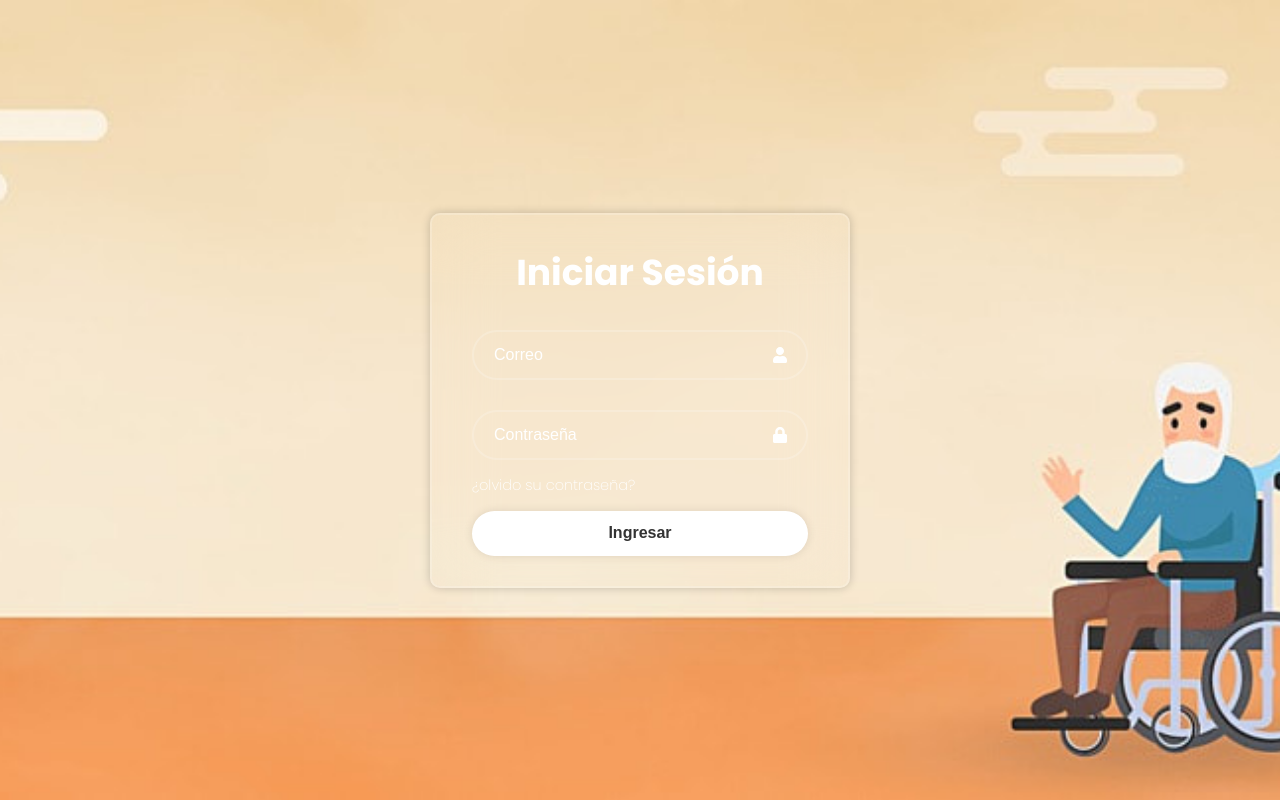
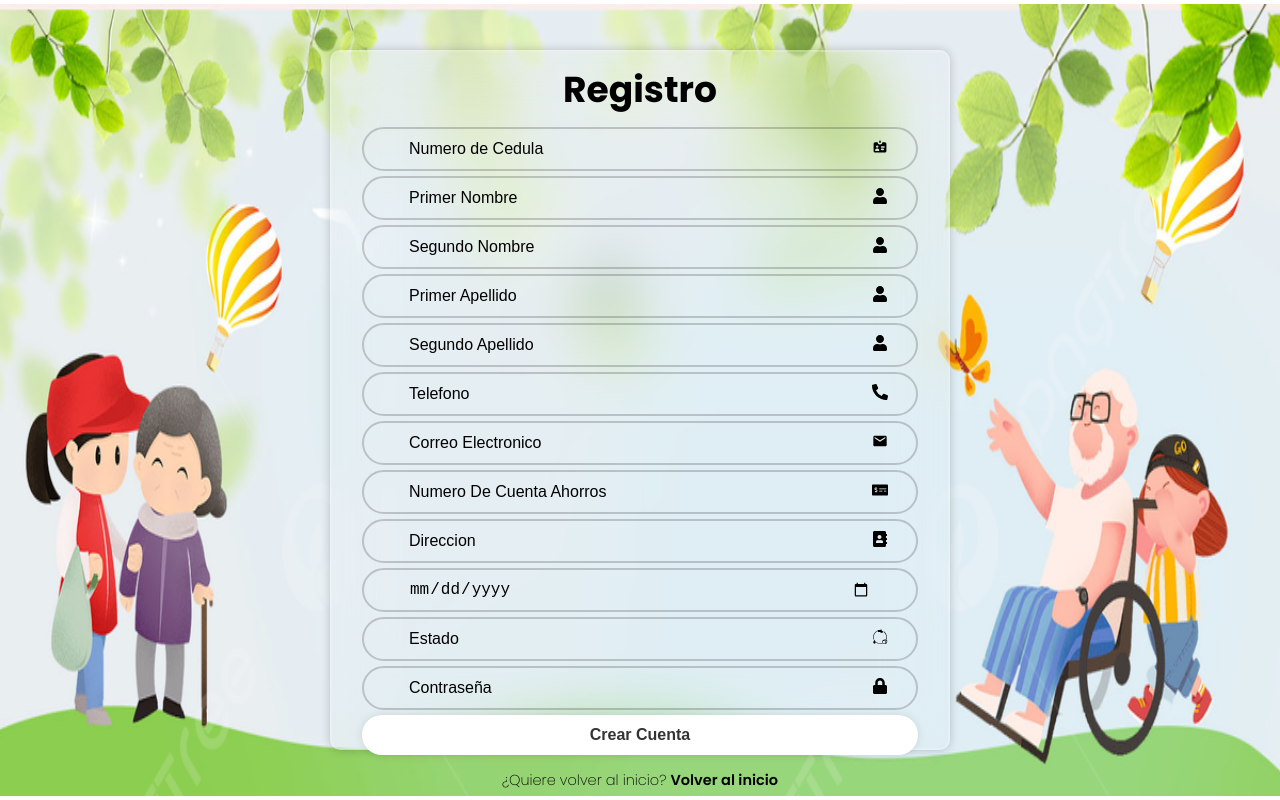
Before and after one commit to judynatalialopez/AED-Front-End, a React (Create React App) app in the folder aed-front-end/: page / in a window 1280 px wide. Built offline with nearby package versions, Linux system fonts and the light colour scheme.

Commit message:
registro conectado con api

```diff
--- a/aed-front-end/package.json
+++ b/aed-front-end/package.json
@@ -6,10 +6,12 @@
     "@testing-library/jest-dom": "^5.17.0",
     "@testing-library/react": "^13.4.0",
     "@testing-library/user-event": "^13.5.0",
+    "bootstrap": "^5.3.3",
     "react": "^18.3.1",
     "react-dom": "^18.3.1",
     "react-icons": "^5.2.1",
     "react-scripts": "5.0.1",
+    "reactstrap": "^9.2.2",
     "web-vitals": "^2.1.4"
   },
   "scripts": {
--- a/aed-front-end/src/App.js
+++ b/aed-front-end/src/App.js
@@ -1,10 +1,10 @@
 import './App.css';
-import LoginAdmin from './components/login_dmin';  // Asegúrate de que la carpeta se llama 'components' y el archivo 'update_password_a.js'
+import Register_User from './components/register_user';  // Asegúrate de que la carpeta se llama 'components' y el archivo 'update_password_a.js'
 
 function App() {
   return (
     <div>
-      <LoginAdmin />
+      <Register_User />
     </div>
   );
 }
--- a/aed-front-end/src/components/register_user.jsx
+++ b/aed-front-end/src/components/register_user.jsx
@@ -1,67 +1,134 @@
-import React from 'react';
+import React, { useState } from 'react';
 import '../styles/register_user.css';
 import { FaUser, FaLock, FaPhoneAlt, FaMoneyCheckAlt, FaAddressBook } from 'react-icons/fa';
 import { HiIdentification } from 'react-icons/hi';
-import { MdEmail } from "react-icons/md";
-import { BsFillCalendarDateFill } from "react-icons/bs";
+import { MdEmail } from 'react-icons/md';
+import { BsFillCalendarDateFill } from 'react-icons/bs';
+import { GiMatterStates } from "react-icons/gi";
 
+const RegisterUser = () => {
 
-const Register_User = () => {
+    const [numeroDeCedula, setNumeroDeCedula] = useState("");
+    const [primerNombre, setPrimerNombre] = useState("");
+    const [segundoNombre, setSegundoNombre] = useState("");
+    const [primerApellido, setPrimerApellido] = useState("");
+    const [segundoApellido, setSegundoApellido] = useState("");
+    const [email, setEmail] = useState("");
+    const [fechaDeNacimiento, setFechaDeNacimiento] = useState("");
+    const [direccion, setDireccion] = useState("");
+    const [telefono, setTelefono] = useState("");
+    const [numeroDeCuenta, setNumeroDeCuenta] = useState("");
+    const [contrasena, setContrasena] = useState("");
+    const [estado, setEstado] = useState("");
+
+    const add = (event) => {
+        event.preventDefault();
+        fetch("http://192.168.101.6:3000/api/usuario/create", {
+            method: "POST",
+            headers: {
+                "Content-Type": "application/json"
+            },
+            body: JSON.stringify({
+                Numero_de_Cedula: numeroDeCedula,
+                Primer_Nombre: primerNombre,
+                Segundo_Nombre: segundoNombre,
+                Primer_Apellido: primerApellido,
+                Segundo_Apellido: segundoApellido,
+                Email: email,
+                Fecha_de_Nacimiento: fechaDeNacimiento,
+                Direccion: direccion,
+                Telefono: telefono,
+                Numero_de_Cuenta_Ahorro: numeroDeCuenta,
+                Contrasena: contrasena,
+                Estado: estado
+            })
+        }).then(response => {
+            if (response.ok) {
+                alert("Cuenta Creada");
+            } else {
+                alert("Error al crear la cuenta");
+            }
+        }).catch(error => {
+            console.error("Error:", error);
+            alert("Error al crear la cuenta");
+        });
+    };
+
     return (
         <div className="wrapper">
-        <form action="">
+            <form onSubmit={add}>
                 <h1>Registro</h1>
                 <div className="input-box">
-               <input type="number" placeholder='Numero de Cedula' required />
-               <HiIdentification className='icon'/>
+                    <input onChange={(event) => setNumeroDeCedula(event.target.value)}
+                        type="number" placeholder='Numero de Cedula' required />
+                    <HiIdentification className='icon' />
                 </div>
 
                 <div className="input-box">
-               <input type="text" placeholder='Primero Nombre' required />
-               <FaUser className='icon'/>
-            </div>
-
-            <div className="input-box">
-               <input type="Text" placeholder='Segundo Nombre' required />
+                    <input onChange={(event) => setPrimerNombre(event.target.value)}
+                        type="text" placeholder='Primer Nombre' required />
                     <FaUser className='icon' />
                 </div>
 
                 <div className="input-box">
-               <input type="text" placeholder='Primero Apellido' required />
-               <FaUser className='icon'/>
-            </div>
-
-            <div className="input-box">
-               <input type="Text" placeholder='Segundo Apellido' required />
+                    <input onChange={(event) => setSegundoNombre(event.target.value)}
+                        type="text" placeholder='Segundo Nombre' required />
                     <FaUser className='icon' />
                 </div>
 
                 <div className="input-box">
-               <input type="number" placeholder='Telefono' required />
+                    <input onChange={(event) => setPrimerApellido(event.target.value)}
+                        type="text" placeholder='Primer Apellido' required />
+                    <FaUser className='icon' />
+                </div>
+
+                <div className="input-box">
+                    <input onChange={(event) => setSegundoApellido(event.target.value)}
+                        type="text" placeholder='Segundo Apellido' required />
+                    <FaUser className='icon' />
+                </div>
+
+                <div className="input-box">
+                    <input onChange={(event) => setTelefono(event.target.value)}
+                        type="number" placeholder='Telefono' required />
                     <FaPhoneAlt className='icon' />
                 </div>
+
                 <div className="input-box">
-               <input type="email" placeholder='Correo Electronico' required />
-               <MdEmail className='icon'/>
+                    <input onChange={(event) => setEmail(event.target.value)}
+                        type="email" placeholder='Correo Electronico' required />
+                    <MdEmail className='icon' />
                 </div>
+
                 <div className="input-box">
-               <input type="numeric" placeholder='Numero De Cuenta Ahorros' required />
+                    <input onChange={(event) => setNumeroDeCuenta(event.target.value)}
+                        type="number" placeholder='Numero De Cuenta Ahorros' required />
                     <FaMoneyCheckAlt className='icon' />
                 </div>
+
                 <div className="input-box">
-               <input type="text" placeholder='Direccion' required />
-               <FaAddressBook className='icon'/>
+                    <input onChange={(event) => setDireccion(event.target.value)}
+                        type="text" placeholder='Direccion' required />
+                    <FaAddressBook className='icon' />
                 </div>
+
                 <div className="input-box">
-               <input type="Text" placeholder='Fecha De Nacimiento' required />
-               <BsFillCalendarDateFill className='icon' />
+                    <input onChange={(event) => setFechaDeNacimiento(event.target.value)}
+                        type="date" placeholder='Fecha De Nacimiento' required />
+                    <date className='icon' />
                 </div>
+
                 <div className="input-box">
-               <input type="password" placeholder='Contraseña' required />
+                    <input onChange={(event) => setEstado(event.target.value)}
+                        type="text" placeholder='Estado' />
+                    <GiMatterStates className='icon' />
+                </div>
+
+                <div className="input-box">
+                    <input onChange={(event) => setContrasena(event.target.value)}
+                        type="password" placeholder='Contraseña' required />
                     <FaLock className='icon' />
                 </div>
-
-
 
                 <button type="submit">Crear Cuenta</button>
 
@@ -73,5 +140,4 @@ const Register_User = () => {
     );
 };
 
-
-export default Register_User;
+export default RegisterUser;
--- a/aed-front-end/src/styles/register_user.css
+++ b/aed-front-end/src/styles/register_user.css
@@ -68,6 +68,7 @@ body {
     font-size: 16px;
 }
 
+
 .wrapper .remember-forgot{
     display: flex;
     justify-content: space-between;
```
Also changed, not shown: aed-front-end/src/components/view_users.jsx (+120 -0 lines), aed-front-end/src/styles/view_user.css (added, +28 -0 lines), 1 other file (tests, documents, lock files or other folders). Lines whose indentation alone changed are shown as unchanged.
